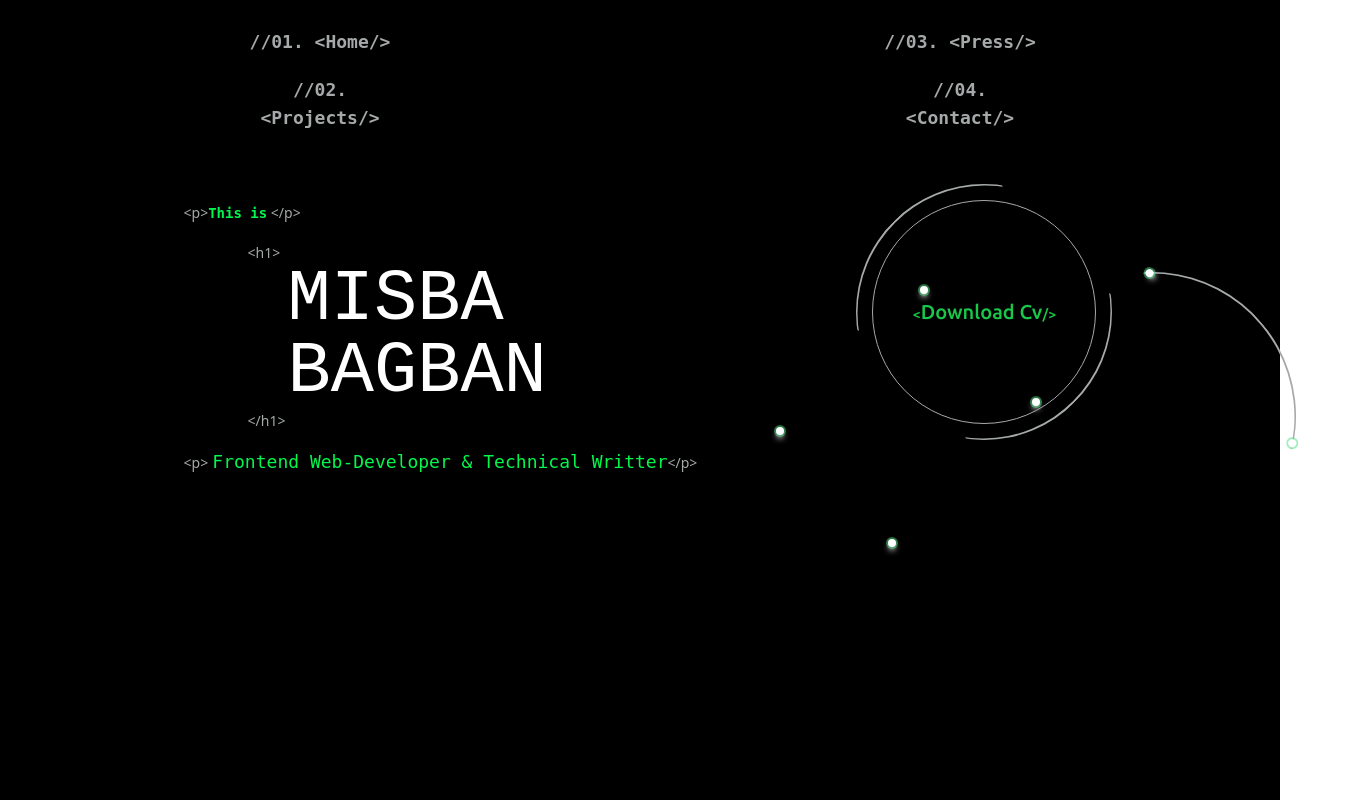
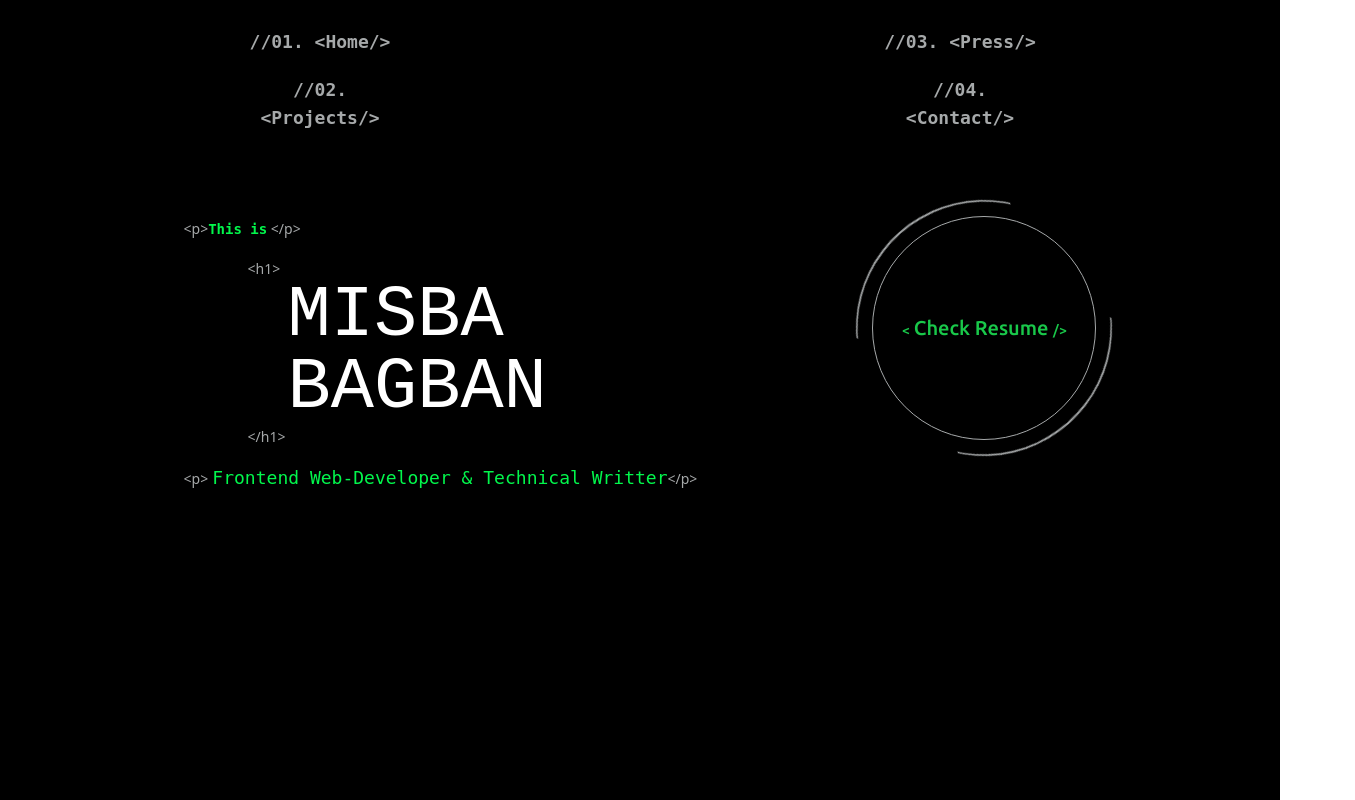
Before and after one commit to mishba-ai/misba-ai, a React (Vite) app: page / in a window 1280 px wide. Shown: the top 800 px of the page, 1355 px wide, since content can reach past the window. Built offline with nearby package versions, Linux system fonts and the light colour scheme; a web font is replaced by a local one.

Commit message:
fix the cv div

```diff
--- a/src/Components/Home.jsx
+++ b/src/Components/Home.jsx
@@ -6,7 +6,7 @@ const Home = ({ name, title }) => {
   return (
     <section id="home" className=" scroll-x-hidden w-full h-screen bg-black ">
       <Header />
-      <div className="text-white flex justify-around font-medium mx-24 mt-16">
+      <div className="text-white flex justify-around font-medium mx-24 mt-20">
         <div className="text-[#A6A9AA]">
           <p className="">
             <span className="text-sm">&lt;p&gt;</span>
@@ -24,41 +24,34 @@ const Home = ({ name, title }) => {
             <span className="text-sm">&lt;/p&gt;</span>{" "}
           </p>
         </div>
-        <div className="relativ">
-          <span
-            className="w-72 h-72 border-r-2 border-r-gray border -rotate-[40deg] bottom-[15rem] border-transparent rounded-[50%] left-[63rem] absolute
-          after:absolute after:w-2 after:h-2 after:bg-white after:ring-2 after:rounded-full after:ring-green-400/50 after:shadow-md after:content-[''] after:shadow-white
-          after:bottom-[15.6rem] after:right-12
-          before:absolute before:w-2 before:h-2 before:bg-white before:ring-2 before:rounded-full before:ring-green-400/50 before:shadow-md before:content-[''] before:shadow-white
-          before:top-[15.6rem] before:right-12
-
+        <div className="">
+          {/* <span
+            className="w-72 h-72 border-r-2 border-r-gray border -rotate-[42deg] bottom-[16.7rem] border-transparent rounded-[50%] left-[63rem] absolute  animate-spi
           "
-          ></span>
-          <span
-            className=" after:absolute animate-ring after:w-2 after:h-2 after:bg-white after:ring-2 after:rounded-full after:ring-green-400/50 after:shadow-md after:content-[''] after:shadow-white
-          after:bottom-[22.8rem] after:right-[31rem]
-          before:absolute before:w-2 before:h-2 before:bg-white before:ring-2 before:rounded-full before:ring-green-400/50 before:shadow-md before:content-[''] before:shadow-white
-          before:bottom-[31.6rem] before:right-[22rem]"
-          ></span>
-          <span
-            className=" after:absolute after:w-2 after:h-2 after:bg-white after:ring-2 after:rounded-full after:ring-green-400/50 after:shadow-md after:content-[''] after:shadow-white
-          after:bottom-[15.8rem] after:right-[24rem]
-          before:absolute before:w-2 before:h-2 before:bg-white before:ring-2 before:rounded-full before:ring-green-400/50 before:shadow-md before:content-[''] before:shadow-white
-          before:bottom-[24.6rem] before:right-[15rem]"
-          ></span>
+          ></span> */}
+          <span className=""></span>
+          <span className=""></span>
           <div
-            className="w-56 h-56 rounded-full border relative border-[#A6A9AA] flex justify-center items-center after:w-64 after:h-64  after:absolute after:border-t-gray after:border-t-2 after:border after:-rotate-45  after:border-transparent  after:rounded-[50%]
-          before:w-64 before:h-64  before:absolute before:border-b-gray before:border-b-2 before:border before:border-transparent
+            className="w-56 h-56 rounded-full border relative border-[#A6A9AA] flex justify-center items-center  after:w-64 after:h-64  after:absolute after:border-t-gray after:border-t-2 after:border after:-rotate-45  after:animate-spin after:border-transparent  after:rounded-[50%]
+          before:w-64 before:h-64  before:absolute before:border-b-gray before:border-b-2 before:border before:border-transparent before:animate-spin
           before:-rotate-45 before:top- before:rounded-[50%]
           "
           >
+            {" "}
             <p>
               {" "}
-              <span className="text-greenSecondary font-Ubuntu">
-                <span className="text-sm">&lt;</span>
-                <span className="text-xl ">Download Cv</span>
+              <span className="text-greenSecondary font-Ubuntu ">
+                <span className="text-sm">&lt;</span>{" "}
+                <a
+                  href="https://www.showwcase.com/mishbabagban373/resume/"
+                  target="_blank"
+                  rel="noreferrer"
+                  className="text-xl"
+                >
+                  Check Resume{" "}
+                </a>
                 <span className="text-sm">/&gt;</span>
-              </span>
+              </span>{" "}
             </p>
           </div>
         </div>
```
